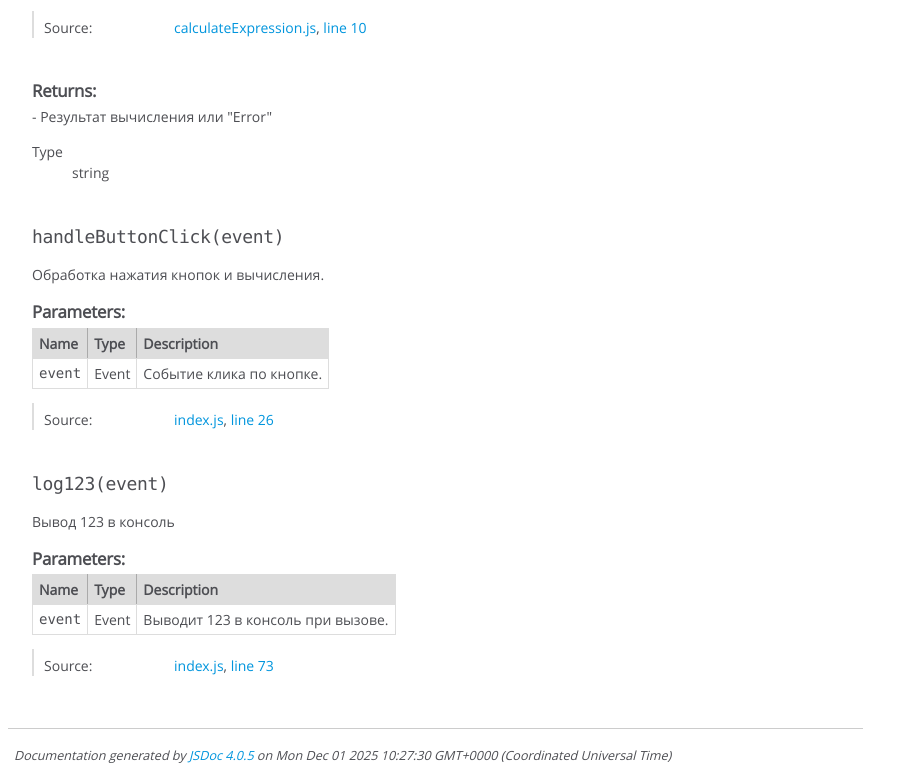
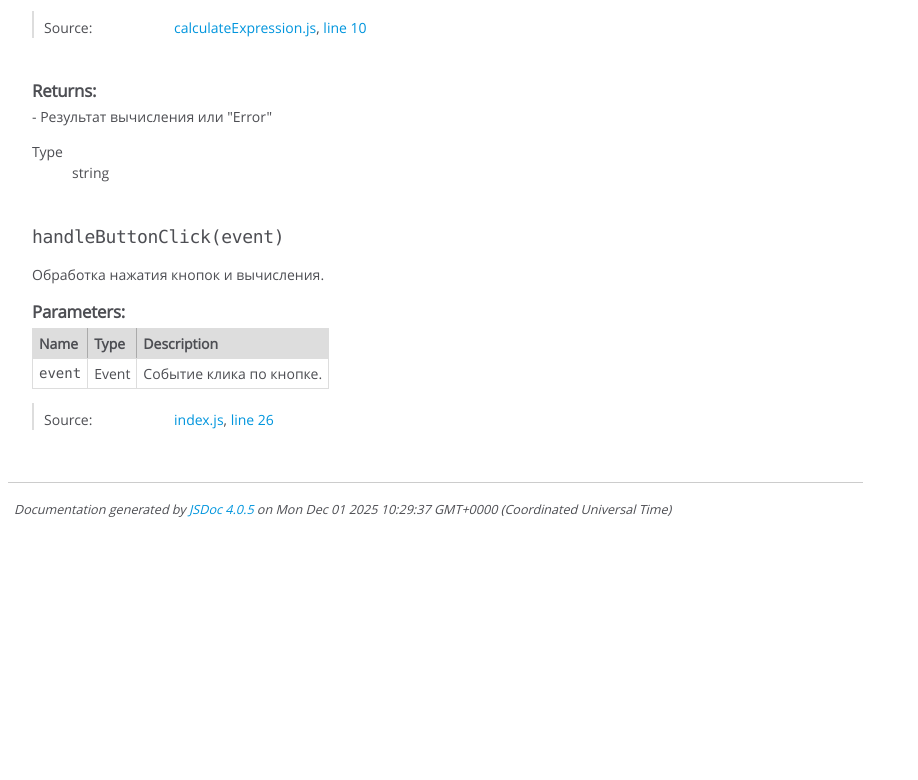
Before and after one commit to Georgnapr/cicd, a plain HTML site: page global.html in a window 1280 px wide. Shown: the part 410-1190 px from the top of the page, without its empty margins (0-918 px from the left). After the commit the page ends 943 px from the top, so only its background shows below. Drawn offline with Linux system fonts and the light colour scheme.

Commit message:
deploy: 37d1f17bfa2cc67511a983b7c14bc6e57c12bb87

```diff
--- a/global.html
+++ b/global.html
@@ -402,143 +402,6 @@
 
 
 
-    <h4 class="name" id="log123"><span class="type-signature"></span>log123<span class="signature">(event)</span><span class="type-signature"></span></h4>
-
-
-
-
-
-
-<div class="description">
-    Вывод 123 в консоль
-</div>
-
-
-
-
-
-
-
-
-
-    <h5>Parameters:</h5>
-
-
-<table class="params">
-    <thead>
-    <tr>
-
-        <th>Name</th>
-
-
-        <th>Type</th>
-
-
-
-
-
-        <th class="last">Description</th>
-    </tr>
-    </thead>
-
-    <tbody>
-
-
-        <tr>
-
-                <td class="name"><code>event</code></td>
-
-
-            <td class="type">
-
-
-<span class="param-type">Event</span>
-
-
-
-            </td>
-
-
-
-
-
-            <td class="description last">Выводит 123 в консоль при вызове.</td>
-        </tr>
-
-
-    </tbody>
-</table>
-
-
-
-
-
-
-<dl class="details">
-
-
-
-
-
-
-
-
-
-
-
-
-
-
-
-
-
-
-
-
-
-
-
-
-
-
-    <dt class="tag-source">Source:</dt>
-    <dd class="tag-source"><ul class="dummy"><li>
-        <a href="index.js.html">index.js</a>, <a href="index.js.html#line73">line 73</a>
-    </li></ul></dd>
-
-
-
-
-
-
-
-</dl>
-
-
-
-
-
-
-
-
-
-
-
-
-
-
-
-
-
-
-
-
-
-
-
-
-
-
 </article>
 
 </section>
@@ -549,13 +412,13 @@
 </div>
 
 <nav>
-    <h2><a href="index.html">Home</a></h2><h3>Global</h3><ul><li><a href="global.html#calculateExpression">calculateExpression</a></li><li><a href="global.html#handleButtonClick">handleButtonClick</a></li><li><a href="global.html#log123">log123</a></li></ul>
+    <h2><a href="index.html">Home</a></h2><h3>Global</h3><ul><li><a href="global.html#calculateExpression">calculateExpression</a></li><li><a href="global.html#handleButtonClick">handleButtonClick</a></li></ul>
 </nav>
 
 <br class="clear">
 
 <footer>
-    Documentation generated by <a href="https://github.com/jsdoc/jsdoc">JSDoc 4.0.5</a> on Mon Dec 01 2025 10:27:30 GMT+0000 (Coordinated Universal Time)
+    Documentation generated by <a href="https://github.com/jsdoc/jsdoc">JSDoc 4.0.5</a> on Mon Dec 01 2025 10:29:37 GMT+0000 (Coordinated Universal Time)
 </footer>
 
 <script> prettyPrint(); </script>
```
Also changed, not shown: calculateExpression.js.html (+2 -2 lines), index.html (+2 -2 lines), index.js.html (+3 -11 lines).
